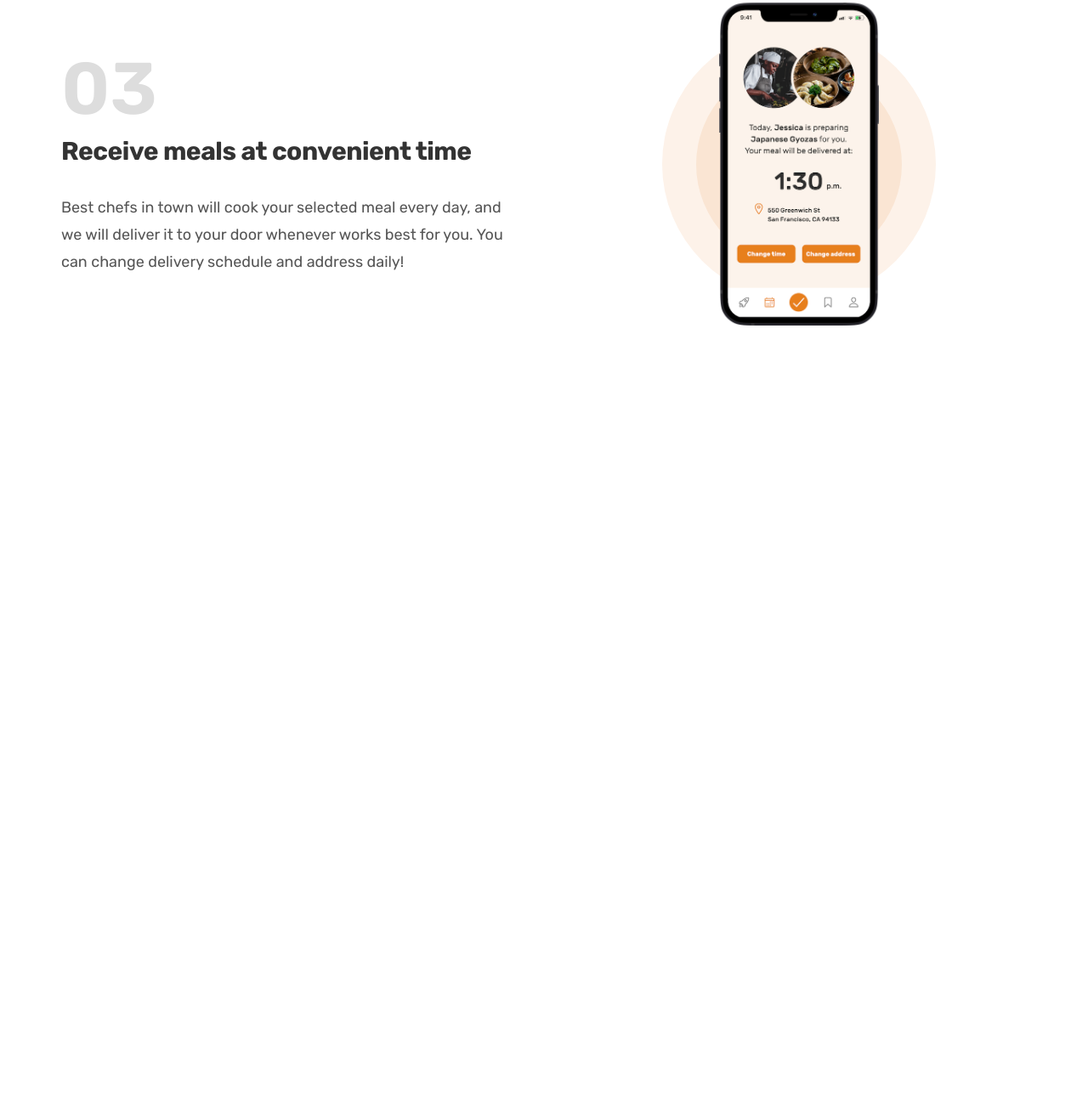
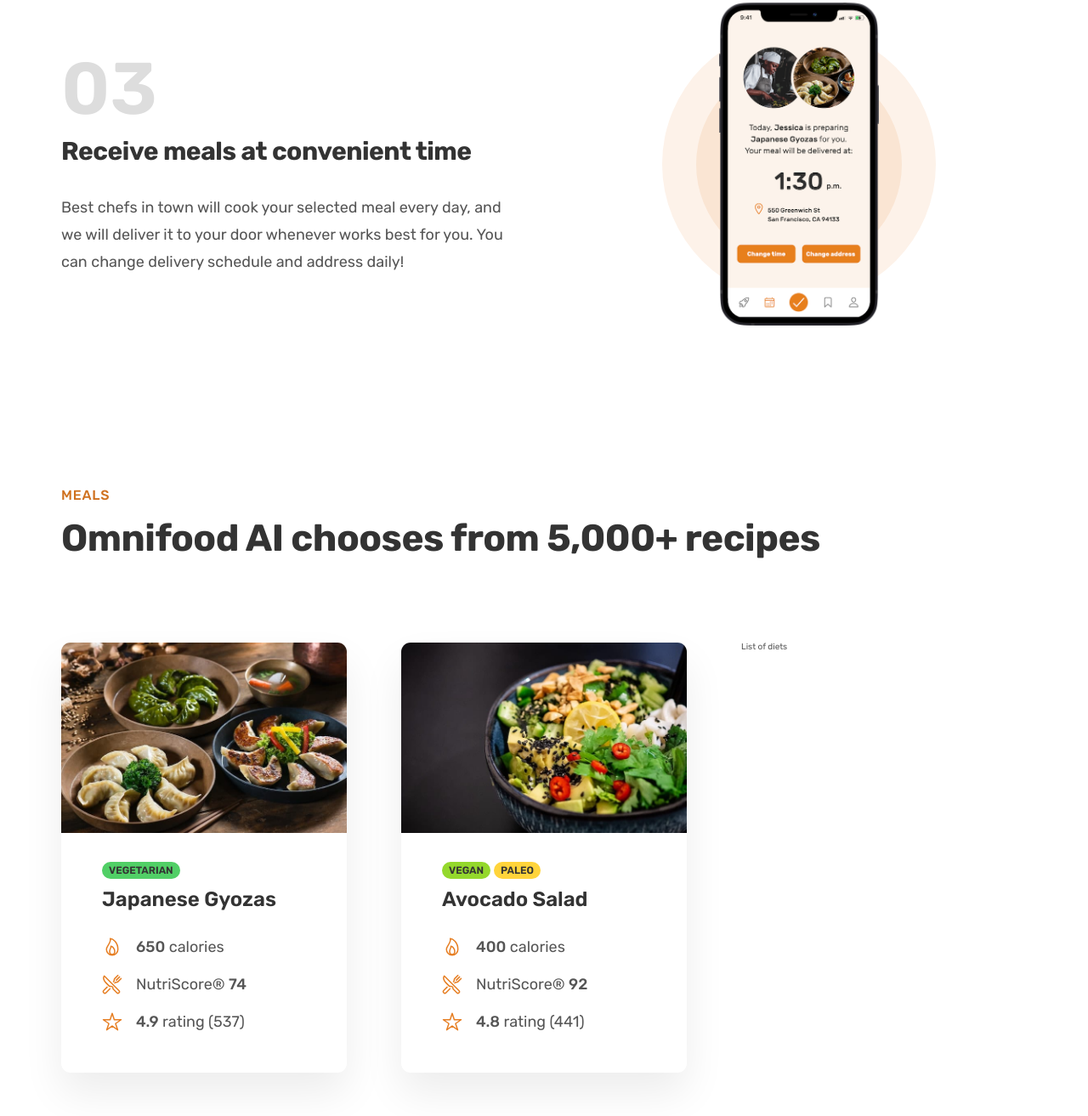
Before and after one commit to bncblnc/omnifood, a plain HTML site: page index.html in a window 1280 px wide. Shown: the part 2134-3447 px from the top of the page at 85% size. Before the commit the page ends 2613 px from the top, so only its background shows below. Drawn offline with nearby package versions, Linux system fonts and the light colour scheme.

Commit message:
section meals - cards

```diff
--- a/css/general.css
+++ b/css/general.css
@@ -38,6 +38,7 @@
 --- 06 BORDER-RADIUS
 
 Default: 9px
+11px
 
 --- 07 WHITESPACE
 
@@ -170,3 +171,7 @@
 .margin-right-sm {
   margin-right: 1.6rem !important;
 }
+
+strong {
+  font-weight: 500;
+}
--- a/css/style.css
+++ b/css/style.css
@@ -198,3 +198,79 @@
 .step-img {
   width: 35%;
 }
+
+/*******************************/
+/*MEALS SECTION*/
+
+.section-meals {
+  padding: 9.6rem 0;
+}
+
+.meal {
+  box-shadow: 0 2.4rem 4.8rem rgba(0, 0, 0, 0.075);
+  border-radius: 11px;
+  overflow: hidden;
+}
+
+.meal-content {
+  padding: 3.2rem 4.8rem 4.8rem 4.8rem;
+}
+
+.meal-tags {
+  margin-bottom: 1.2rem;
+  display: flex;
+  gap: 0.4rem;
+}
+
+.tag {
+  display: inline-block;
+  padding: 0.4rem 0.8rem;
+  font-size: 1.2rem;
+  text-transform: uppercase;
+  color: #333;
+  border-radius: 100px;
+  font-weight: 600;
+}
+
+.tag--vegetarian {
+  background-color: #51cf66;
+}
+
+.tag--vegan {
+  background-color: #94d82d;
+}
+
+.tag--paleo {
+  background-color: #ffd43b;
+}
+
+.meal-title {
+  font-size: 2.4rem;
+  color: #333;
+  font-weight: 600;
+  margin-bottom: 3.2rem;
+}
+
+.meal-attributes {
+  list-style: none;
+  display: flex;
+  flex-direction: column;
+  gap: 2rem;
+}
+
+.meal-attribute {
+  font-size: 1.8rem;
+  display: flex;
+  align-items: center;
+  gap: 1.6rem;
+}
+
+.meal-icon {
+  height: 2.4rem;
+  width: 2.4rem;
+  color: #e67e22;
+}
+
+.meal-img {
+  width: 100%;
+}
--- a/index.html
+++ b/index.html
@@ -154,6 +154,92 @@
           </div>
         </div>
       </section>
+
+      <section class="section-meals">
+        <div class="container">
+          <span class="subheading">Meals</span>
+          <h2 class="heading-secondary">
+            Omnifood AI chooses from 5,000+ recipes
+          </h2>
+        </div>
+
+        <div class="container grid grid--3-cols">
+          <div class="meal">
+            <img
+              class="meal-img"
+              src="img/meals/meal-1.jpg"
+              alt="Japanese Gyozas"
+            />
+            <div class="meal-content">
+              <div class="meal-tags">
+                <span class="tag tag--vegetarian">Vegetarian</span>
+              </div>
+
+              <p class="meal-title">Japanese Gyozas</p>
+              <ul class="meal-attributes">
+                <li class="meal-attribute">
+                  <ion-icon class="meal-icon" name="flame-outline"></ion-icon>
+                  <span><strong>650</strong> calories</span>
+                </li>
+                <li class="meal-attribute">
+                  <ion-icon
+                    class="meal-icon"
+                    name="restaurant-outline"
+                  ></ion-icon>
+                  <span>NutriScore&reg; <strong>74</strong></span>
+                </li>
+                <li class="meal-attribute">
+                  <ion-icon class="meal-icon" name="star-outline"></ion-icon>
+                  <span><strong>4.9</strong> rating (537)</span>
+                </li>
+              </ul>
+            </div>
+          </div>
+
+          <div class="meal">
+            <img
+              class="meal-img"
+              src="img/meals/meal-2.jpg"
+              alt="Avocado Salad"
+            />
+            <div class="meal-content">
+              <div class="meal-tags">
+                <span class="tag tag--vegan">Vegan</span>
+                <span class="tag tag--paleo">Paleo</span>
+              </div>
+              <p class="meal-title">Avocado Salad</p>
+              <ul class="meal-attributes">
+                <li class="meal-attribute">
+                  <ion-icon class="meal-icon" name="flame-outline"></ion-icon>
+                  <span><strong>400</strong> calories</span>
+                </li>
+                <li class="meal-attribute">
+                  <ion-icon
+                    class="meal-icon"
+                    name="restaurant-outline"
+                  ></ion-icon>
+                  <span>NutriScore&reg; <strong>92</strong></span>
+                </li>
+                <li class="meal-attribute">
+                  <ion-icon class="meal-icon" name="star-outline"></ion-icon>
+                  <span><strong>4.8</strong> rating (441)</span>
+                </li>
+              </ul>
+            </div>
+          </div>
+
+          <div class="list">List of diets</div>
+        </div>
+      </section>
     </main>
+
+    <script
+      type="module"
+      src="https://unpkg.com/ionicons@5.5.2/dist/ionicons/ionicons.esm.js"
+    ></script>
+    <script
+      nomodule
+      src="https://unpkg.com/ionicons@5.5.2/dist/ionicons/ionicons.js"
+    ></script>
   </body>
 </html>
```
